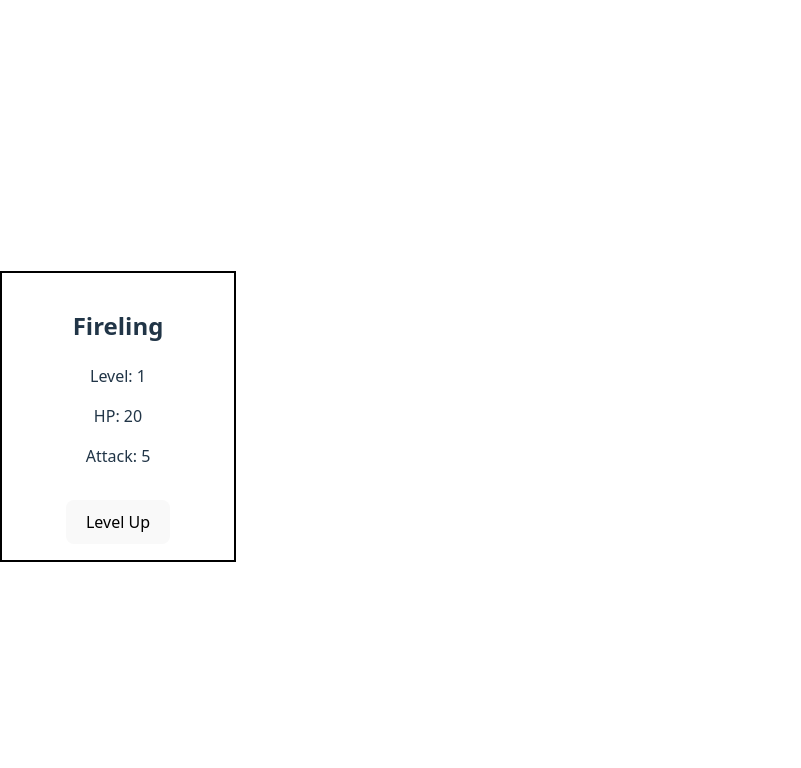
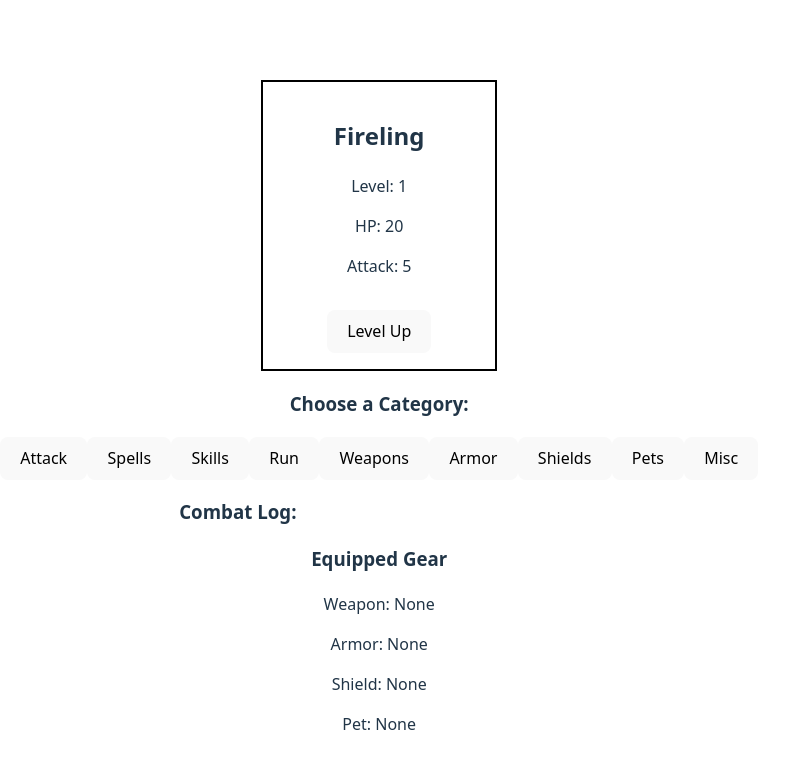
Before and after one commit to RainySunsetGod/mySite, a React (Vite) app in the folder adventure-evolution/: page / in a window 1280 px wide. Both pictures are taken after a click on the button "🔥 Fireling". Shown: the top 768 px of the page, without its empty margins (0-801 px from the left). Built offline with nearby package versions, Linux system fonts and the light colour scheme.

Commit message:
basic equips

```diff
--- a/adventure-evolution/src/App.tsx
+++ b/adventure-evolution/src/App.tsx
@@ -1,24 +1,97 @@
 import { useState } from "react";
-import type{ Creature } from "./data/creatures";
+import type { Creature } from "./data/creatures";
 import { tryEvolve } from "./utils/evolution";
+import type { Gear } from "./data/gear";
+
 import CreatureCard from "./components/CreatureCard";
 import StarterSelect from "./components/StarterSelect";
+import ActionMenu from "./components/ActionMenu";
+
+type Player = {
+  creature: Creature;
+  equipped: {
+    weapon: string | null;
+    armor: string | null;
+    shield: string | null;
+    pet: string | null;
+    misc: string[];
+  };
+};
 
 export default function App() {
-  const [creature, setCreature] = useState<Creature | null>(null);
+  const [player, setPlayer] = useState<Player | null>(null);
+  const [log, setLog] = useState<string[]>([]);
+
+  const addLog = (message: string) => {
+    setLog((prev) => [...prev, message]);
+  };
+
+  const handleEquip = (gear: Gear) => {
+    if (!player) return;
+    setPlayer((prev) =>
+      prev
+        ? {
+            ...prev,
+            equipped: {
+              ...prev.equipped,
+              [gear.type.toLowerCase()]: gear.id,
+            },
+          }
+        : null
+    );
+    addLog(`You equipped ${gear.name}!`);
+  };
 
   const levelUp = () => {
-    if (!creature) return;
-    const updated = { ...creature, level: creature.level + 1 };
-    setCreature(tryEvolve(updated));
+    if (!player) return;
+    const updated = { ...player.creature, level: player.creature.level + 1 };
+    const evolved = tryEvolve(updated);
+    setPlayer({
+      ...player,
+      creature: evolved,
+    });
   };
 
   return (
-    <div style={{ textAlign: "center", marginTop: "3rem" }}>
-      {!creature ? (
-        <StarterSelect onChoose={(c) => setCreature(c)} />
+    <div style={{ textAlign: "center", marginTop: "2rem" }}>
+      {!player ? (
+        <StarterSelect
+          onChoose={(c) =>
+            setPlayer({
+              creature: c,
+              equipped: { weapon: null, armor: null, shield: null, pet: null, misc: [] },
+            })
+          }
+        />
       ) : (
-        <CreatureCard creature={creature} onLevelUp={levelUp} />
+        <>
+          <CreatureCard creature={player.creature} onLevelUp={levelUp} />
+          <ActionMenu onAction={addLog} onEquip={handleEquip} />
+
+          <div
+            style={{
+              marginTop: "1rem",
+              textAlign: "left",
+              maxWidth: "400px",
+              margin: "1rem auto",
+            }}
+          >
+            <h3>Combat Log:</h3>
+            <ul>
+              {log.map((entry, i) => (
+                <li key={i}>{entry}</li>
+              ))}
+            </ul>
+          </div>
+
+          <div style={{ marginTop: "1rem" }}>
+            <h3>Equipped Gear</h3>
+            <p>Weapon: {player.equipped.weapon || "None"}</p>
+            <p>Armor: {player.equipped.armor || "None"}</p>
+            <p>Shield: {player.equipped.shield || "None"}</p>
+            <p>Pet: {player.equipped.pet || "None"}</p>
+          </div>
+        </>
       )}
     </div>
   );
--- /dev/null
+++ b/adventure-evolution/src/components/ActionMenu.tsx
@@ -0,0 +1,80 @@
+import { useState } from "react";
+import { weapons, armors, shields, pets, miscItems} from "../data/gear";
+import type { Gear } from "../data/gear";
+
+type Props = {
+  onAction: (message: string) => void; // log battle text
+  onEquip: (gear: Gear) => void;       // equip gear
+};
+
+export default function ActionMenu({ onAction, onEquip }: Props) {
+  const [selectedCategory, setSelectedCategory] = useState<string | null>(null);
+
+  let gearList: Gear[] = [];
+  if (selectedCategory === "Weapons") gearList = weapons;
+  if (selectedCategory === "Armor") gearList = armors;
+  if (selectedCategory === "Shields") gearList = shields;
+  if (selectedCategory === "Pets") gearList = pets;
+  if (selectedCategory === "Misc") gearList = miscItems;
+
+  return (
+    <div style={{ marginTop: "1rem" }}>
+      {!selectedCategory ? (
+        <div>
+          <h3>Choose a Category:</h3>
+          {[
+            "Attack",
+            "Spells",
+            "Skills",
+            "Run",
+            "Weapons",
+            "Armor",
+            "Shields",
+            "Pets",
+            "Misc",
+          ].map((cat) => (
+            <button key={cat} onClick={() => setSelectedCategory(cat)}>
+              {cat}
+            </button>
+          ))}
+        </div>
+      ) : (
+        <div>
+          <h3>{selectedCategory}</h3>
+
+          {gearList.length > 0 ? (
+            gearList.map((g) => (
+              <button
+                key={g.id}
+                onClick={() => {
+                  onEquip(g);
+                  setSelectedCategory(null);
+                }}
+              >
+                {g.name}
+              </button>
+            ))
+          ) : (
+            <>
+              <button
+                onClick={() => {
+                  if (selectedCategory === "Attack") onAction("⚔️ You strike the enemy!");
+                  if (selectedCategory === "Spells") onAction("🔥 You cast a fireball!");
+                  if (selectedCategory === "Skills") onAction("💥 You perform a skill!");
+                  if (selectedCategory === "Run") onAction("🏃 You try to run away...");
+                  setSelectedCategory(null);
+                }}
+              >
+                Execute
+              </button>
+            </>
+          )}
+
+          <div>
+            <button onClick={() => setSelectedCategory(null)}>⬅ Back</button>
+          </div>
+        </div>
+      )}
+    </div>
+  );
+}
--- /dev/null
+++ b/adventure-evolution/src/data/gear.ts
@@ -0,0 +1,32 @@
+export type Gear = {
+  id: string;
+  name: string;
+  type: "Weapon" | "Armor" | "Shield" | "Pet" | "Items";
+  attackBoost?: number;
+  defenseBoost?: number;
+  special?: string; // extra flavor/effect
+};
+
+export const weapons: Gear[] = [
+  { id: "sword1", name: "Iron Sword", type: "Weapon", attackBoost: 5 },
+  { id: "staff1", name: "Mage Staff", type: "Weapon", attackBoost: 2, special: "Boosts spells" },
+];
+
+export const armors: Gear[] = [
+  { id: "armor1", name: "Leather Armor", type: "Armor", defenseBoost: 3 },
+  { id: "armor2", name: "Mage Robes", type: "Armor", defenseBoost: 1, special: "Reduce spell cost" },
+];
+
+export const shields: Gear[] = [
+  { id: "shield1", name: "Wooden Shield", type: "Shield", defenseBoost: 2 },
+  { id: "shield2", name: "Fire Shield", type: "Shield", defenseBoost: 4, special: "Blocks fire damage" },
+];
+
+export const pets: Gear[] = [
+  { id: "pet1", name: "Wolf Pup", type: "Pet", attackBoost: 2 },
+  { id: "pet2", name: "Baby Dragon", type: "Pet", attackBoost: 4, special: "Occasional fire breath" },
+];
+
+export const miscItems: Gear[] = [
+  { id: "potion", name: "Health Potion", type: "Items", special: "Restore 20 HP" },
+];
```
Also changed, not shown: adventure-evolution/src/data/actions.ts (added, +39 -0 lines).
